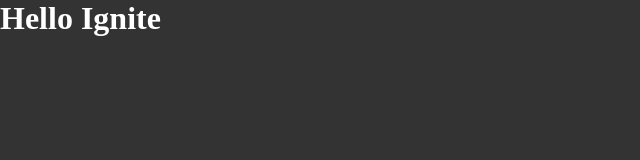
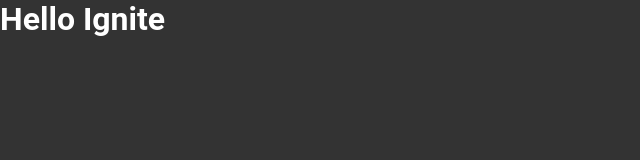
Before and after one commit to mozart-rue/timer, a React (Vite) app: page / in a window 1280 px wide. Shown: the top 160 px of the page, without its empty margins (0-640 px from the left). Built offline with nearby package versions, Linux system fonts and the light colour scheme.

Commit message:
feat: set default fonts family

```diff
--- a/src/styles/global.ts
+++ b/src/styles/global.ts
@@ -11,4 +11,10 @@ export const GlobalStyle = createGlobalStyle`
     background: #333;
     color: #fff;
   }
-`
+
+  body, input, textarea, button {
+    font-family: 'Roboto', sans-serif;
+    font-weight: 400;
+    font-size: 1rem;
+  }
+`;
```
